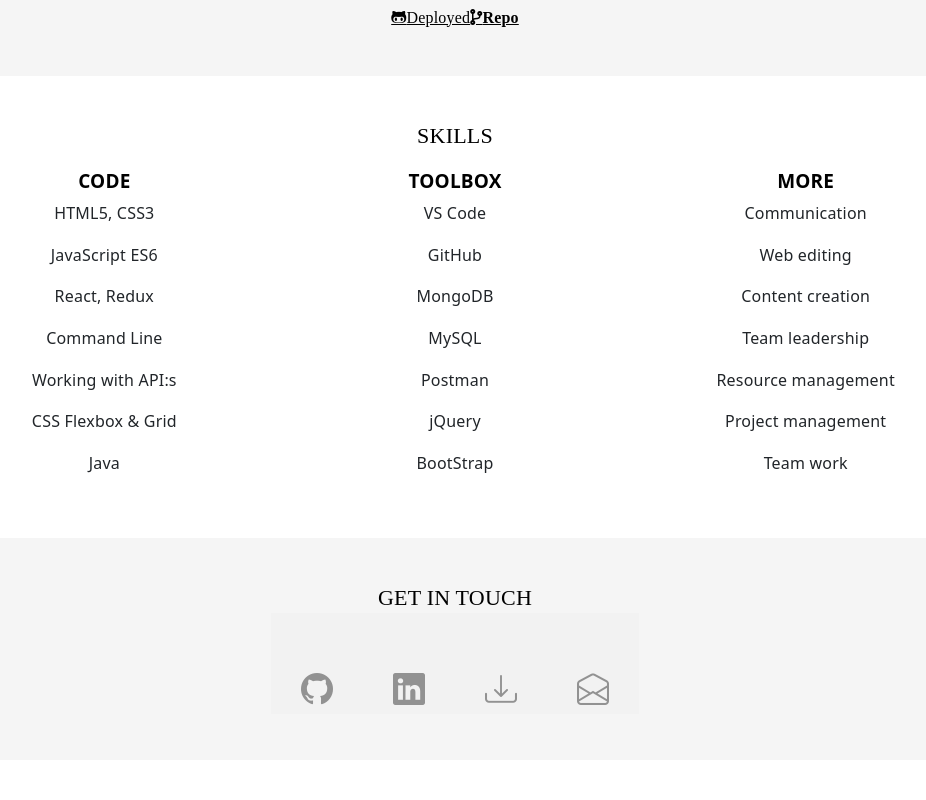
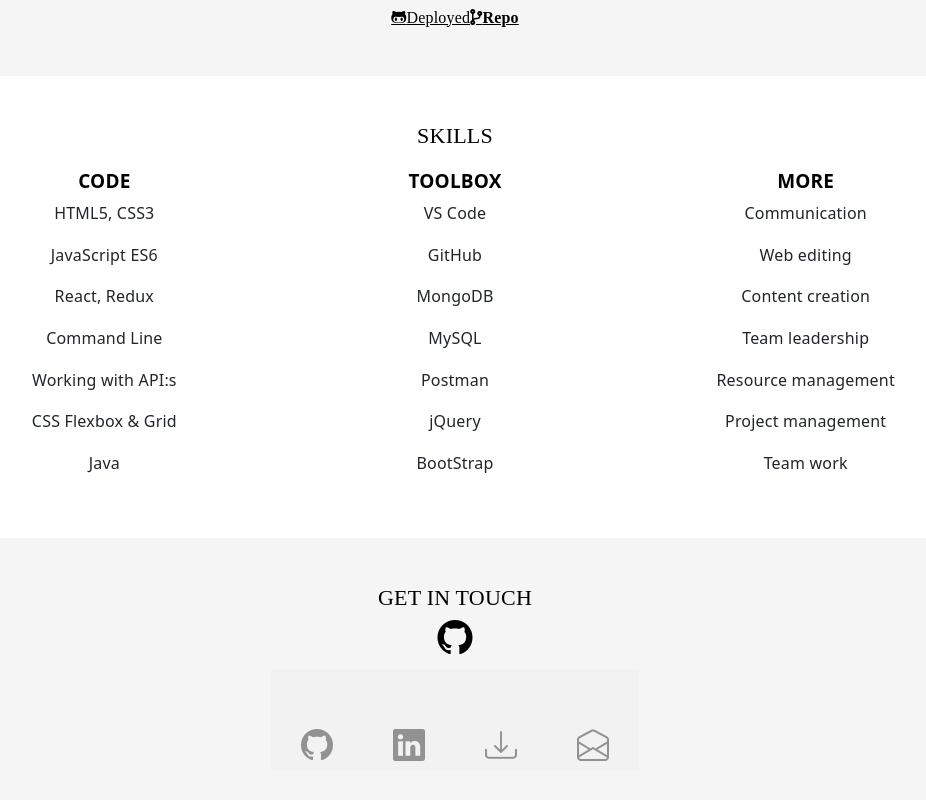
Before and after one commit to sayler3/React_Portfolio, a React (Create React App) app: page / in a window 1280 px wide. Shown: the part 1965-2765 px from the top of the page, without its empty margins (185-1111 px from the left). Before the commit the page ends 2725 px from the top, so only its background shows below. Built offline with nearby package versions, Linux system fonts and the light colour scheme; grey boxes are pictures that could not be loaded; a web font is replaced by a local one.

Commit message:
testing icons for footer deploy

```diff
--- a/src/Components/Footer.js
+++ b/src/Components/Footer.js
@@ -7,6 +7,7 @@ const Footer = () => {
 				<h3 tabIndex="0" id="tech-header">
 					GET IN TOUCH
 				</h3>
+				<i className="bi bi-github"></i>
 			</div>
 			<div className="footer-icons">
 				<button
@@ -26,7 +27,6 @@ const Footer = () => {
 				</button>
 				<button
 					className="icon2"
-					href="..."
 					target="blank"
 					data-bs-toggle="modal"
 					data-bs-target="#resumeModal"
```
